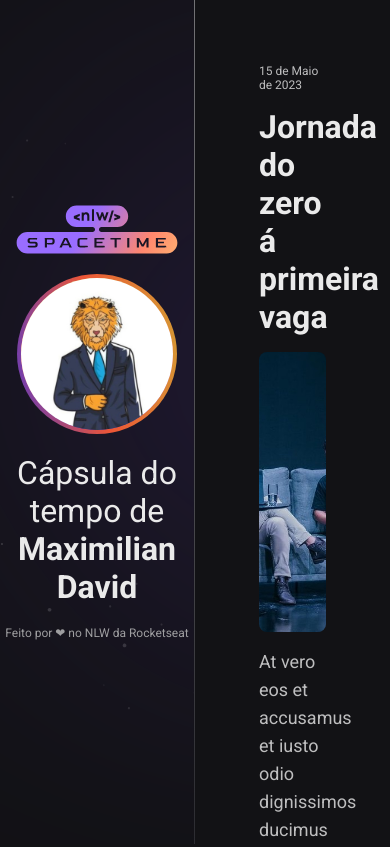
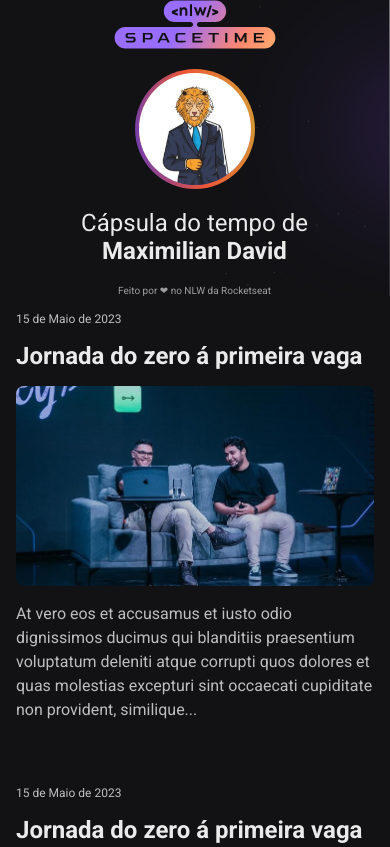
Before and after one commit to maximilian-david/nlw-spaceTime-explorer, a plain HTML site: page index.html in a window 390 px wide. Shown: the top 847 px of the page. Drawn offline with Linux system fonts and the light colour scheme.

Commit message:
Adicionando  responsividade

```diff
--- a/style.css
+++ b/style.css
@@ -89,3 +89,48 @@ aside span {
   font-size: 12px;
   color: #9e9ea0;
 }
+
+@media screen and (max-width: 768px) {
+  body {
+    grid-template-areas: "profile" "timeline";
+    grid-template-columns: 1fr;
+    grid-template-rows: auto;
+  }
+
+  nav {
+    padding: 32px;
+    overflow-y: initial;
+  }
+
+  .memory img {
+    height: 200px;
+  }
+}
+
+@media screen and (max-width: 480px) {
+  nav {
+    padding: 16px;
+  }
+
+  .memory h1 {
+    font-size: 24px;
+  }
+
+  .memory p {
+    font-size: 16px;
+    line-height: 24px;
+  }
+
+  aside img:nth-child(2) {
+    width: 120px;
+    height: 120px;
+  }
+
+  aside p {
+    font-size: 24px;
+  }
+
+  aside span {
+    font-size: 10px;
+  }
+}
```
